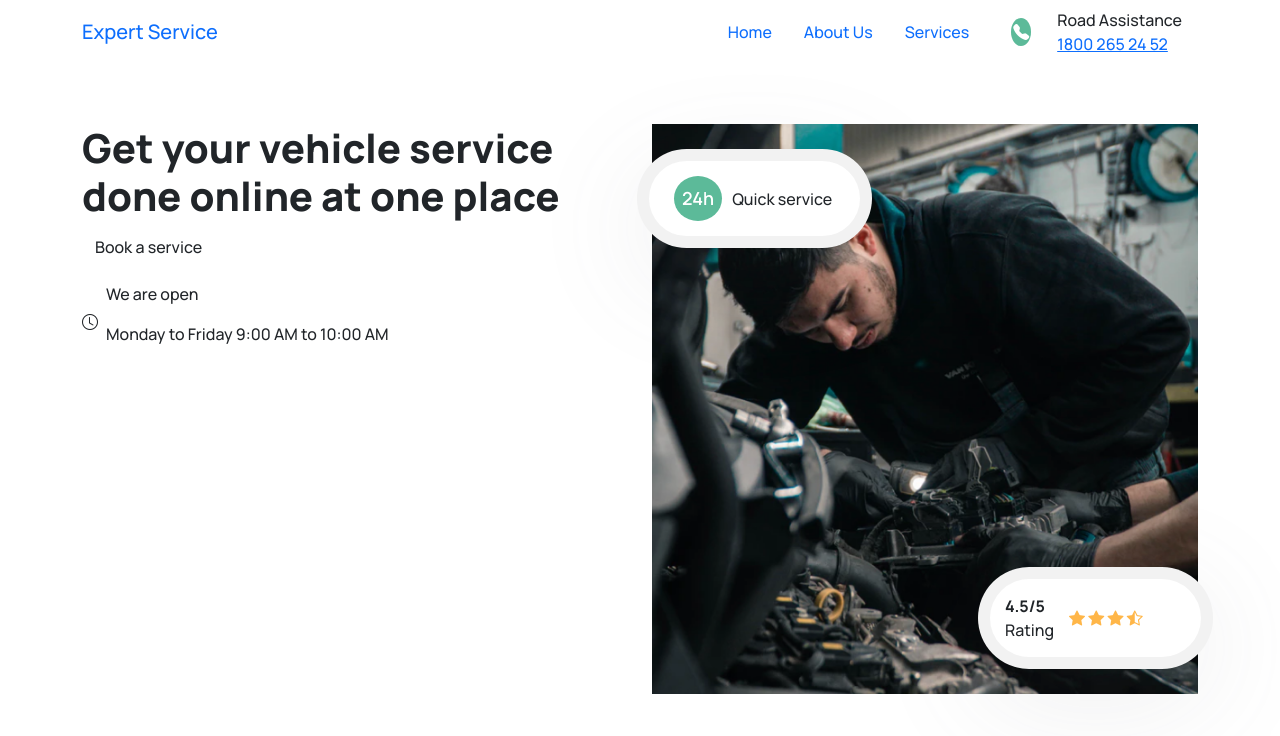
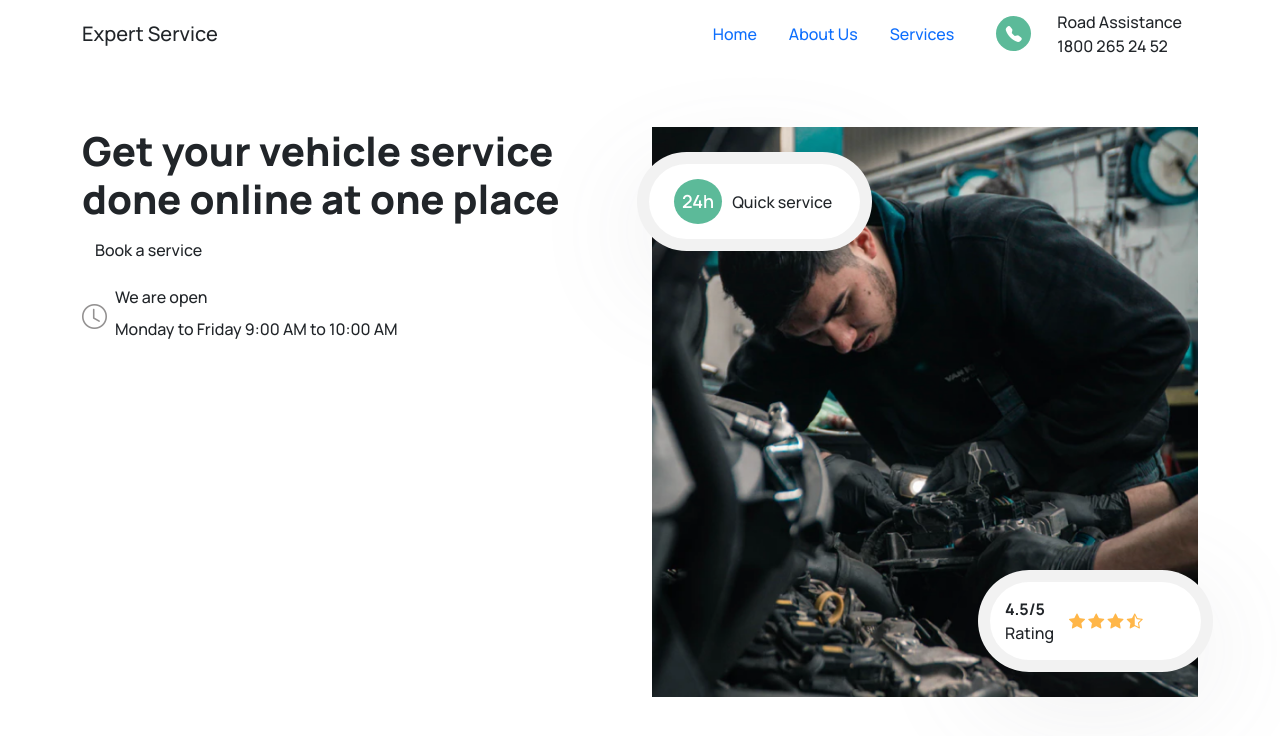
Before and after one commit to bushido2014/projects, a plain HTML site: page docs/expert-service/index.html in a window 1280 px wide. Drawn offline with nearby package versions, Linux system fonts and the light colour scheme.

Commit message:
vehicle css

```diff
--- a/docs/expert-service/css/main.css
+++ b/docs/expert-service/css/main.css
@@ -20,6 +20,14 @@ img {
   flex-grow: initial;
 }
 
+a {
+  text-decoration: none;
+  color: #212529;
+}
+p {
+  margin-top: 0;
+  margin-bottom: 0.5rem;
+}
 
 .menu__mobile_button {
     position: relative;
@@ -52,13 +60,17 @@ img {
     bottom: -28px;
   }
 .header-info__icon {
-  display: block;
-  padding: 2px;
-  text-align: center;
-  background-color: #5CBA99;
-  color: #fff;
-  border-radius: 50%;
-  margin: 0 10px;
+  display: flex;
+  flex-direction: column;
+  justify-content: center;
+    text-align: center;
+    background-color: #5CBA99;
+    color: #fff;
+    border-radius: 100%;
+    margin: 0 10px;
+    width: 35px;
+    height: 35px;
+
 }
   .to-top {
     width: 45px;
@@ -95,6 +107,12 @@ img {
   display: block;
   margin: auto;
 }
+
+.vehicle-text .bi {
+  color: #939191;
+  font-size: 25px;
+}
+
 .vehicle-img {
   position: relative;
 }
```
